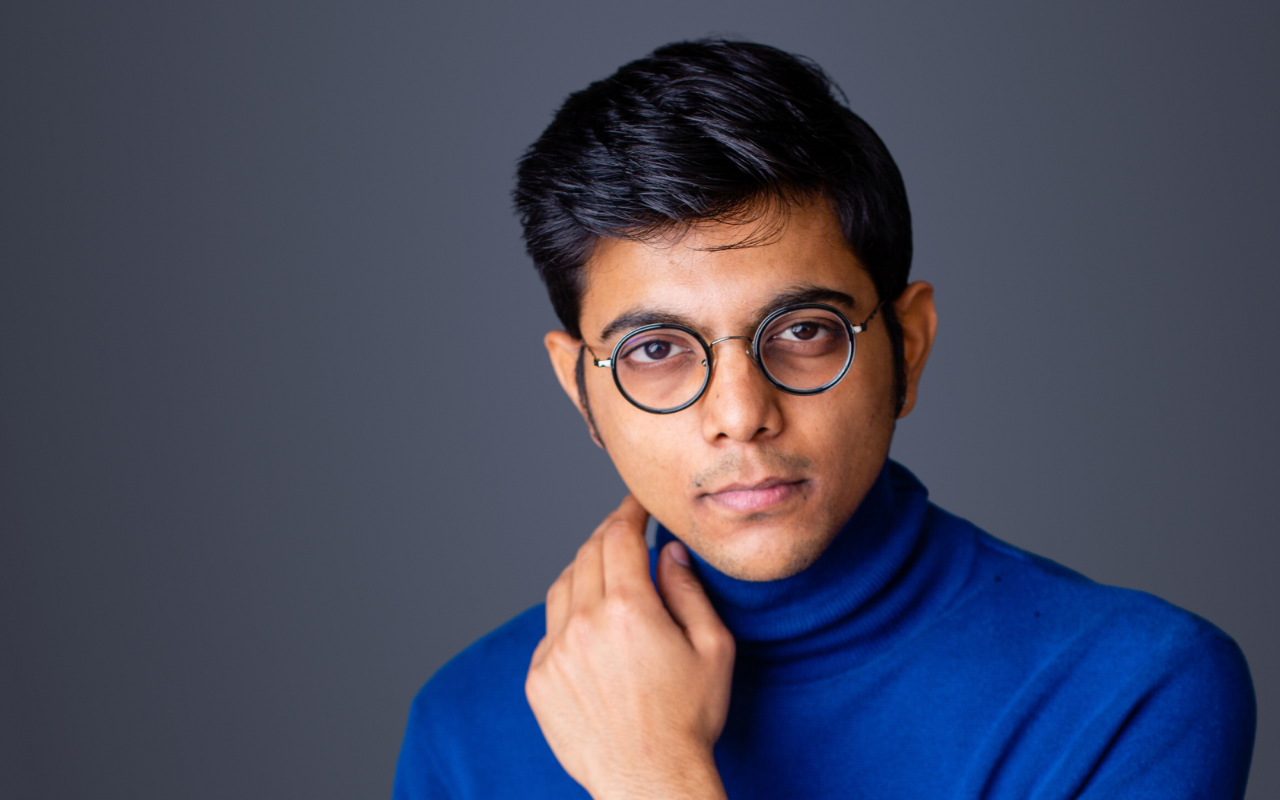
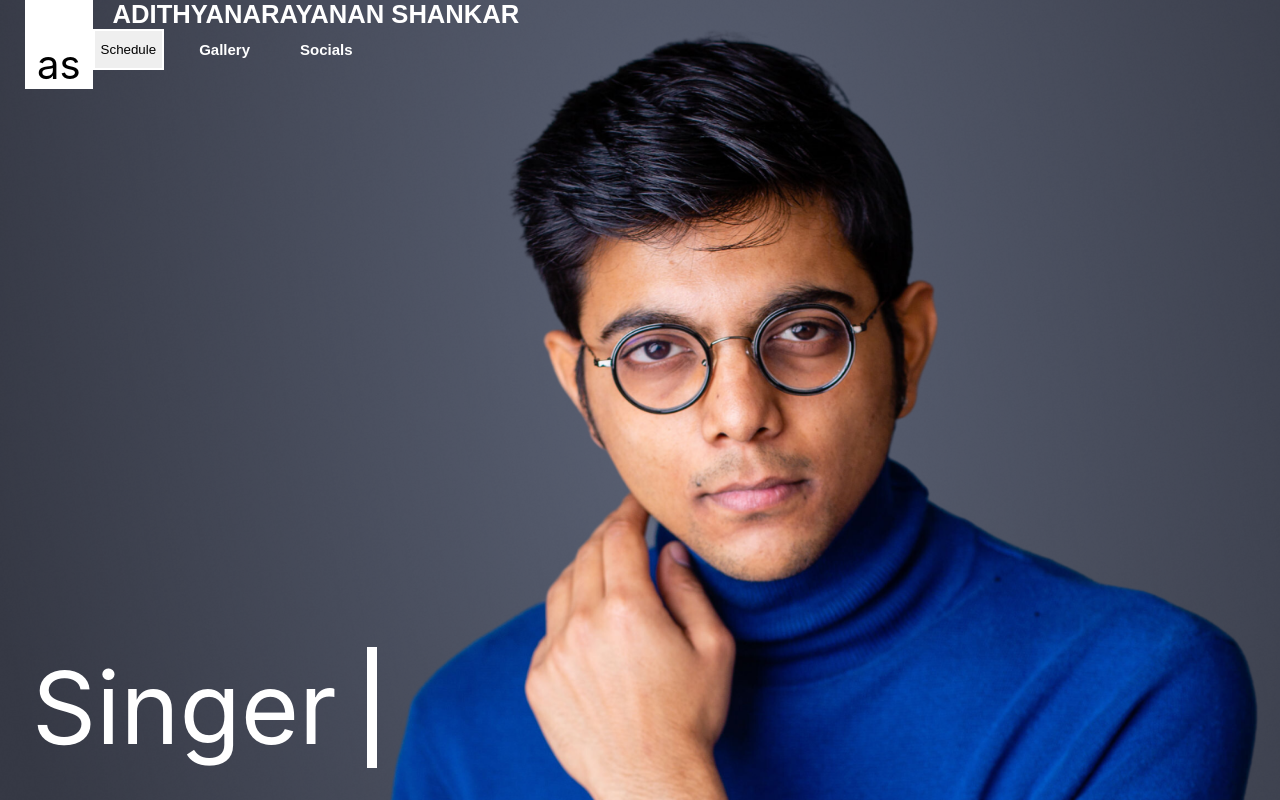
Before and after one commit to Sowrabh0-0/The-Craft-Of-Code, a React (Create React App) app: page / in a window 1280 px wide. Built offline with nearby package versions, Linux system fonts and the light colour scheme.

Commit message:
navbar changes

```diff
--- a/package.json
+++ b/package.json
@@ -8,6 +8,7 @@
     "@testing-library/user-event": "^13.5.0",
     "react": "^18.2.0",
     "react-dom": "^18.2.0",
+    "react-icons": "^4.12.0",
     "react-scripts": "5.0.1",
     "web-vitals": "^2.1.4"
   },
--- a/src/App.js
+++ b/src/App.js
@@ -5,7 +5,7 @@ import Home from './components/Home';
 function App() {
   return (
     <div className="appContainer">
-      <Home/>
+      <Home />
     </div>
   );
 }
--- a/src/assets/styles/Home.module.css
+++ b/src/assets/styles/Home.module.css
@@ -14,3 +14,30 @@
     background-position: bottom;
   }
 }
+
+
+.remainingSpace {
+  flex: 1;
+  color: white;
+  display: flex;
+  flex-direction: column;
+}
+
+.emptySpace {
+  flex: 1;
+  display: flex;
+  align-items: center;
+}
+
+.singer {
+  font-size: clamp(20px, 100px, 10vw);
+  margin: 2.5vw;
+  color: white;
+  width: min-content;
+  padding-right: 30px;
+  border-right: 10px solid white;
+
+  @media only screen and (max-width: 500px) {
+    padding-right: 4px;
+  }
+}
--- /dev/null
+++ b/src/assets/styles/Navbar.module.css
@@ -0,0 +1,102 @@
+.navBarContainer {
+  width: 100%;
+  max-width: 100%;
+  display: flex;
+  flex-direction: row;
+  padding-right: 25px;
+  padding-left: 25px;
+  position: fixed;
+  top: 0;
+  z-index: 1000;
+}
+
+.contractionContainer {
+  padding-top: 40px;
+  font-size: 40px;
+  padding-left: 0.75rem;
+  padding-right: 0.75rem;
+  margin: 0;
+  background-color: white;
+  color: black;
+}
+
+@media only screen and (max-width: 900px) {
+  .contractionContainer {
+    font-size: 25px;
+  }
+
+  .navBarContainer {
+    padding: 0;
+  }
+}
+
+.hamburgerContainer {
+  display: none;
+  transition: 0.3s ease-in-out;
+}
+
+.hamburgerContainer.open {
+  display: block;
+}
+
+.nameContainer {
+  font-family: Venus, Arial, serif;
+  padding: 0;
+  align-self: flex-end;
+  color: white;
+  margin: 0 0 0 20px;
+  font-size: clamp(15px, 40px, 2vw);
+}
+
+@media only screen and (max-width: 900px) {
+  .nameContainer {
+    font-size: clamp(12px, 40px, 4vw);
+  }
+}
+
+@media only screen and (max-width: 250px) {
+  .nameContainer {
+    display: none;
+  }
+}
+
+.navButtonContainer {
+  display: flex;
+  align-self: flex-end;
+}
+
+@media only screen and (max-width: 900px) {
+  .navButtonContainer {
+    display: none;
+  }
+}
+
+.navContentSpacer {
+  flex: 1;
+}
+
+.navButton {
+  background-color: transparent;
+  border: none;
+  font-size: 15px;
+  font-weight: bold;
+  padding: 12px 25px;
+  color: white;
+  transition: 0.3s ease-in-out;
+
+  &:hover {
+    scale: 1.1;
+    cursor: pointer;
+  }
+}
+
+.navButtonBorder {
+  font-weight: normal;
+  border: 2px white solid;
+  margin-right: 10px;
+
+  &:hover {
+    background-color: white;
+    color: black;
+  }
+}
--- a/src/components/Home.js
+++ b/src/components/Home.js
@@ -1,9 +1,16 @@
   import React from 'react';
   import styles from '../assets/styles/Home.module.css';
+  import NavBar from './Navbar';
 
   const Home = () => {
     return (
       <div className={styles.homeContainer}>
+        <NavBar />
+        <div className={styles.remainingSpace}>
+          <div className={styles.emptySpace}>
+          </div>
+          <div className={styles.singer}>Singer</div>
+        </div>
       </div>
     );
   };
--- a/src/components/Navbar.js
+++ b/src/components/Navbar.js
@@ -0,0 +1,29 @@
+import React, { useState } from 'react';
+import styles from '../assets/styles/Navbar.module.css';
+import { RxHamburgerMenu } from 'react-icons/rx';
+import { TfiClose } from 'react-icons/tfi';
+
+export function NavBar() {
+  const [openNav, setOpenNav] = useState(false);
+
+  return (
+    <div className={styles.navBarContainer}>
+      <div className={styles.contractionContainer}>as</div>
+      <div className={styles.navContainerRemaining}>
+        <h1 className={styles.nameContainer}>ADITHYANARAYANAN SHANKAR</h1>
+        <div className={styles.navContentSpacer} />
+        <div className={styles.navButtonContainer}>
+          <button className={styles.navButtonBorder}>Schedule</button>
+          <button className={styles.navButton}>Gallery</button>
+          <button className={styles.navButton}>Socials</button>
+        </div>
+      </div>
+      <div className={`${styles.hamburgerContainer} ${openNav ? 'open' : ''}`} onClick={() => setOpenNav(prev => !prev)}>
+        <RxHamburgerMenu id='ham-open'/>
+        <TfiClose id='ham-close'/>
+      </div>
+    </div>
+  );
+}
+
+export default NavBar;
```
Also changed, not shown: src/components/MusicContreller.js (added), 1 other file (tests, documents, lock files or other folders). Lines whose indentation alone changed are shown as unchanged.
